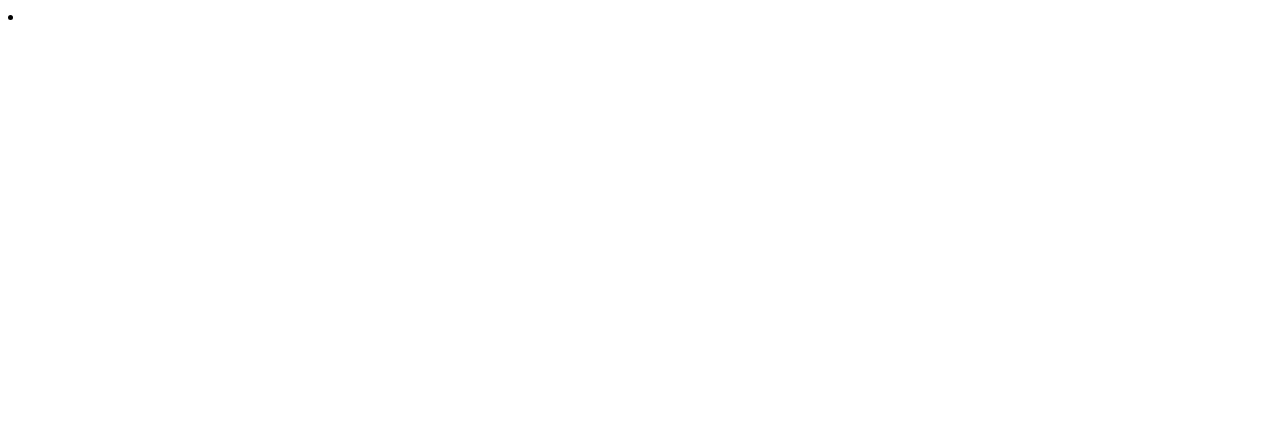
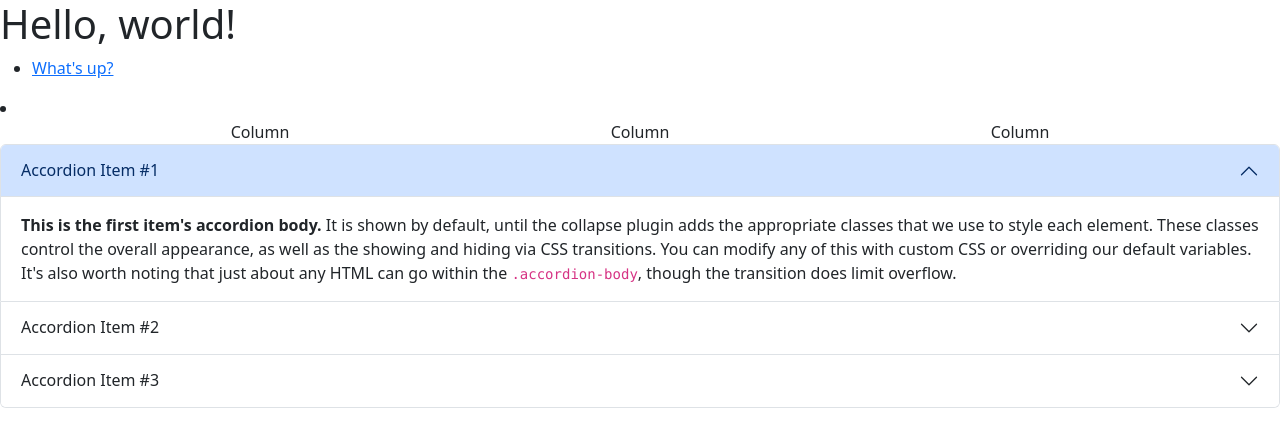
Before and after one commit to Zi-ying/djangotutorial, a Django app: page /polls/ in a window 1280 px wide. Before the commit the part shown is almost empty. Shown: the top 447 px of the page. Run offline with Django 5.2, Linux system fonts and the light colour scheme; data comes from the database, SQL or seed files in the repository.

Commit message:
feat: add boostrap to polls index

```diff
--- a/polls/templates/polls/index.html
+++ b/polls/templates/polls/index.html
@@ -1,4 +1,19 @@
-<!-- {% if latest_question_list %}
+<!doctype html>
+<html lang="en">
+  <head>
+    <meta charset="utf-8">
+    <meta name="viewport" content="width=device-width, initial-scale=1">
+    <title>Bootstrap demo</title>
+    <link href="https://cdn.jsdelivr.net/npm/bootstrap@5.3.3/dist/css/bootstrap.min.css" rel="stylesheet" integrity="sha384-QWTKZyjpPEjISv5WaRU9OFeRpok6YctnYmDr5pNlyT2bRjXh0JMhjY6hW+ALEwIH" crossorigin="anonymous">
+  </head>
+  <body>
+    <h1>Hello, world!</h1>
+    <script src="https://cdn.jsdelivr.net/npm/bootstrap@5.3.3/dist/js/bootstrap.bundle.min.js" integrity="sha384-YvpcrYf0tY3lHB60NNkmXc5s9fDVZLESaAA55NDzOxhy9GkcIdslK1eN7N6jIeHz" crossorigin="anonymous"></script>
+  </body>
+</html>
+
+
+{% if latest_question_list %}
     <ul>
     {% for question in latest_question_list %}
         <li><a href="/polls/{{ question.id }}/">{{ question.question_text }}</a></li>
@@ -6,6 +21,59 @@
     </ul>
 {% else %}
     <p>No polls are available.</p>
-{% endif %} -->
+{% endif %}
 
 <li><a href="/polls/{{ question.id }}/">{{ question.question_text }}</a></li>
+
+<div class="container text-center">
+  <div class="row">
+    <div class="col">
+      Column
+    </div>
+    <div class="col">
+      Column
+    </div>
+    <div class="col">
+      Column
+    </div>
+  </div>
+</div>
+
+<div class="accordion" id="accordionExample">
+  <div class="accordion-item">
+    <h2 class="accordion-header">
+      <button class="accordion-button" type="button" data-bs-toggle="collapse" data-bs-target="#collapseOne" aria-expanded="true" aria-controls="collapseOne">
+        Accordion Item #1
+      </button>
+    </h2>
+    <div id="collapseOne" class="accordion-collapse collapse show" data-bs-parent="#accordionExample">
+      <div class="accordion-body">
+        <strong>This is the first item's accordion body.</strong> It is shown by default, until the collapse plugin adds the appropriate classes that we use to style each element. These classes control the overall appearance, as well as the showing and hiding via CSS transitions. You can modify any of this with custom CSS or overriding our default variables. It's also worth noting that just about any HTML can go within the <code>.accordion-body</code>, though the transition does limit overflow.
+      </div>
+    </div>
+  </div>
+  <div class="accordion-item">
+    <h2 class="accordion-header">
+      <button class="accordion-button collapsed" type="button" data-bs-toggle="collapse" data-bs-target="#collapseTwo" aria-expanded="false" aria-controls="collapseTwo">
+        Accordion Item #2
+      </button>
+    </h2>
+    <div id="collapseTwo" class="accordion-collapse collapse" data-bs-parent="#accordionExample">
+      <div class="accordion-body">
+        <strong>This is the second item's accordion body.</strong> It is hidden by default, until the collapse plugin adds the appropriate classes that we use to style each element. These classes control the overall appearance, as well as the showing and hiding via CSS transitions. You can modify any of this with custom CSS or overriding our default variables. It's also worth noting that just about any HTML can go within the <code>.accordion-body</code>, though the transition does limit overflow.
+      </div>
+    </div>
+  </div>
+  <div class="accordion-item">
+    <h2 class="accordion-header">
+      <button class="accordion-button collapsed" type="button" data-bs-toggle="collapse" data-bs-target="#collapseThree" aria-expanded="false" aria-controls="collapseThree">
+        Accordion Item #3
+      </button>
+    </h2>
+    <div id="collapseThree" class="accordion-collapse collapse" data-bs-parent="#accordionExample">
+      <div class="accordion-body">
+        <strong>This is the third item's accordion body.</strong> It is hidden by default, until the collapse plugin adds the appropriate classes that we use to style each element. These classes control the overall appearance, as well as the showing and hiding via CSS transitions. You can modify any of this with custom CSS or overriding our default variables. It's also worth noting that just about any HTML can go within the <code>.accordion-body</code>, though the transition does limit overflow.
+      </div>
+    </div>
+  </div>
+</div>
```
Also changed, not shown: index.html (added, +13 -0 lines).
